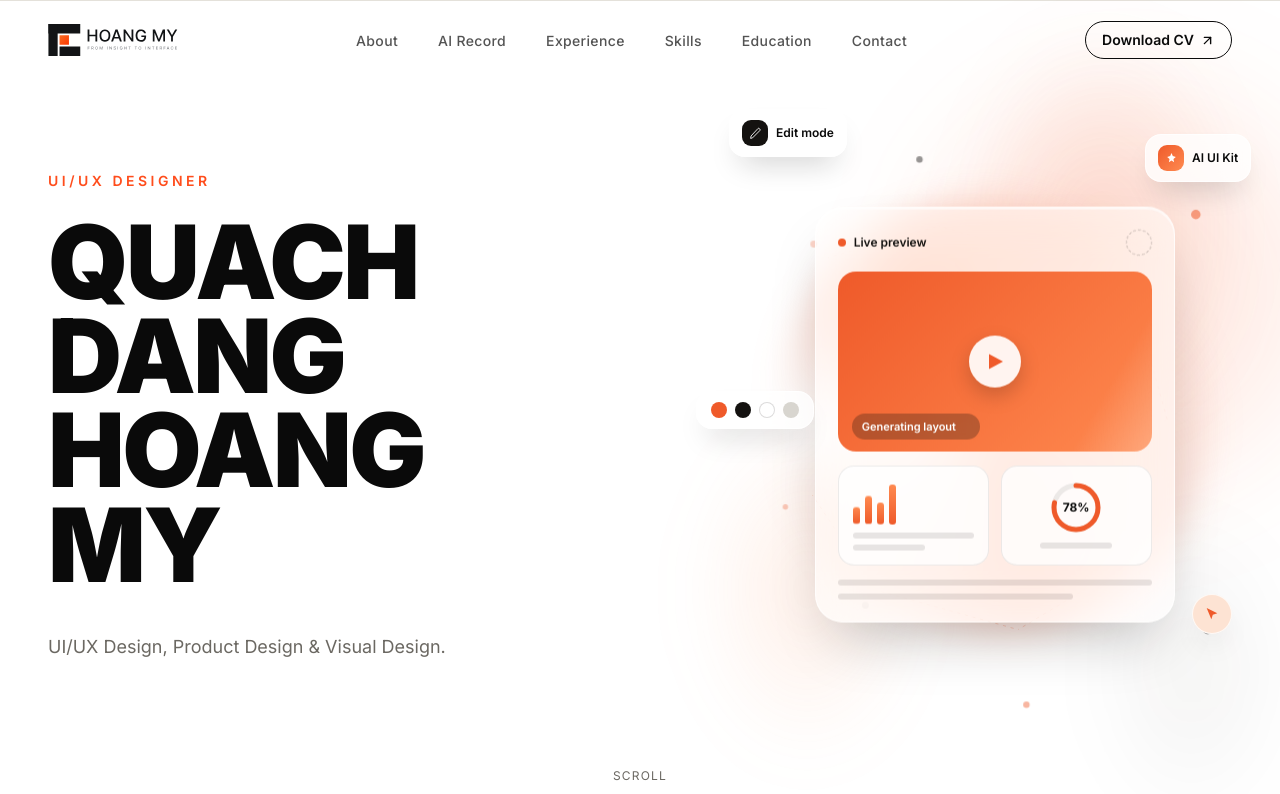
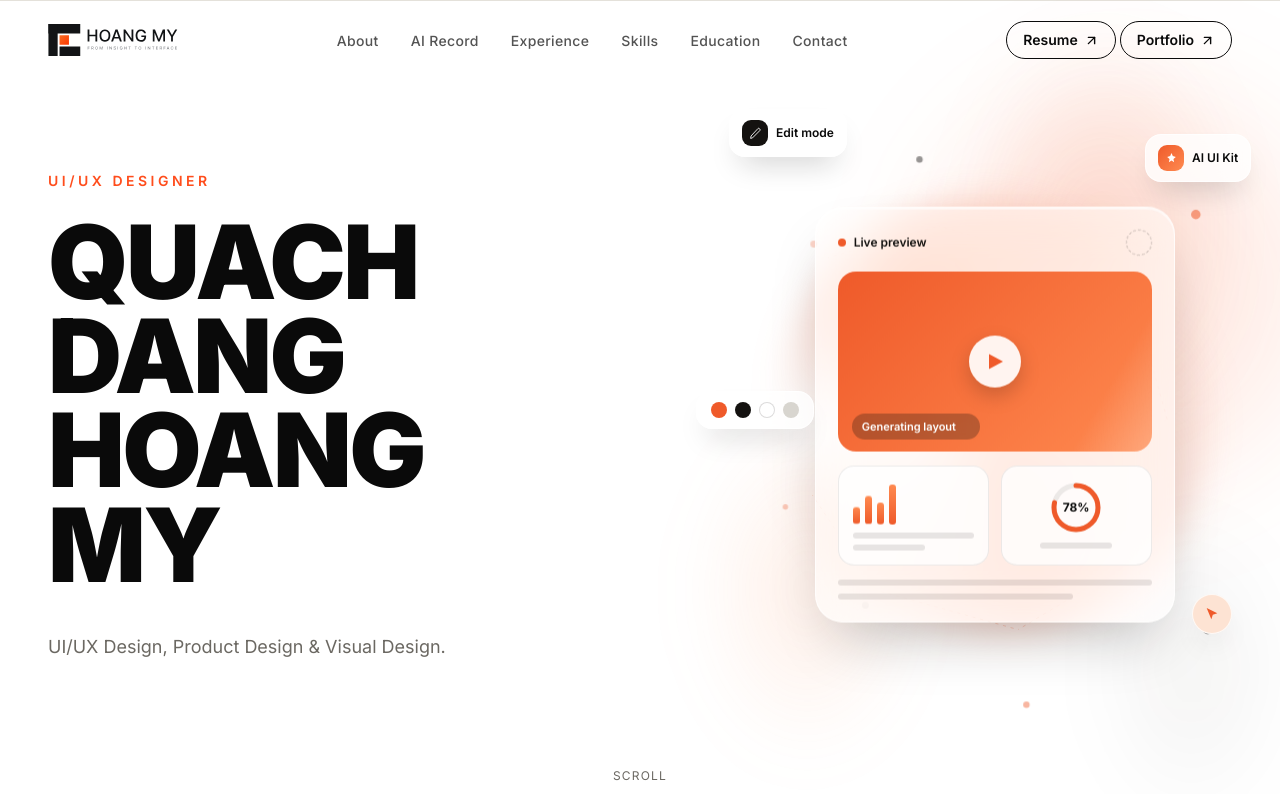
Before and after one commit to myqdh/eric89, a React (Vite) app: page / in a window 1280 px wide. Shown: the top 794 px of the page. Built offline with nearby package versions, Linux system fonts and the light colour scheme.

Commit message:
Update code 26/10/2026

```diff
--- a/src/components/Nav.jsx
+++ b/src/components/Nav.jsx
@@ -1,7 +1,7 @@
 import { useEffect, useState } from "react";
 import { motion, AnimatePresence } from "framer-motion";
 import { Menu, X, ArrowUpRight } from "lucide-react";
-import { CV_URL } from "../data/contacts";
+import { CV_URL, PORTFOLIO_URL } from "../data/contacts";
 import Logo from "./Logo";
 
 const LINKS = [
@@ -20,12 +20,25 @@ function CvButton({ className }) {
       download
       className={`focus-ring items-center gap-1.5 text-sm font-semibold border border-ink hover:bg-ink hover:text-paper transition-colors duration-200 ${className}`}
     >
-      Download CV
+      Resume
       <ArrowUpRight size={15} strokeWidth={2.2} />
     </a>
+
   );
 }
+function PfButton({ className }) {
+  return (
+    <a
+      href={PORTFOLIO_URL}
+      download
+      className={`focus-ring items-center gap-1.5 text-sm font-semibold border border-ink hover:bg-ink hover:text-paper transition-colors duration-200 ${className}`}
+    >
+      Portfolio
+      <ArrowUpRight size={15} strokeWidth={2.2} />
+    </a>
 
+  );
+}
 export default function Nav() {
   const [open, setOpen] = useState(false);
   const [scrolled, setScrolled] = useState(false);
@@ -62,7 +75,7 @@ export default function Nav() {
             <Logo />
           </a>
 
-          <ul className="hidden md:flex items-center gap-8 lg:gap-10">
+          <ul className="hidden md:flex items-center gap-6 lg:gap-8">
             {LINKS.map(({ href, label }) => (
               <li key={href}>
                 <a
@@ -76,8 +89,10 @@ export default function Nav() {
               </li>
             ))}
           </ul>
-
+            <div className="flex items-center gap-1">
           <CvButton className="hidden md:inline-flex rounded-full px-4 py-2" />
+          <PfButton className="hidden md:inline-flex rounded-full px-4 py-2" />
+          </div>
 
           <button
             type="button"
@@ -122,7 +137,11 @@ export default function Nav() {
                 transition={{ duration: 0.25, delay: 0.04 * LINKS.length }}
                 className="pt-6"
               >
-                <CvButton className="inline-flex px-4 py-2.5" />
+
+                 <div className="flex items-center gap-3">
+          <CvButton className="inline-flex px-4 py-2.5" />
+          <PfButton className="inline-flex px-4 py-2.5" />
+          </div>
               </motion.li>
             </ul>
           </motion.div>
--- a/src/data/contacts.js
+++ b/src/data/contacts.js
@@ -11,3 +11,4 @@ export const contactLinks = [
 
 export const isExternal = (href) => href.startsWith("http");
 export const CV_URL = "/files/UIUXDesign_QuachDangHoangMy.pdf";
+export const PORTFOLIO_URL = "/files/Portfolio_QuachDangHoangMy.pdf";
```
Also changed, not shown: 1 other file (tests, documents, lock files or other folders).
